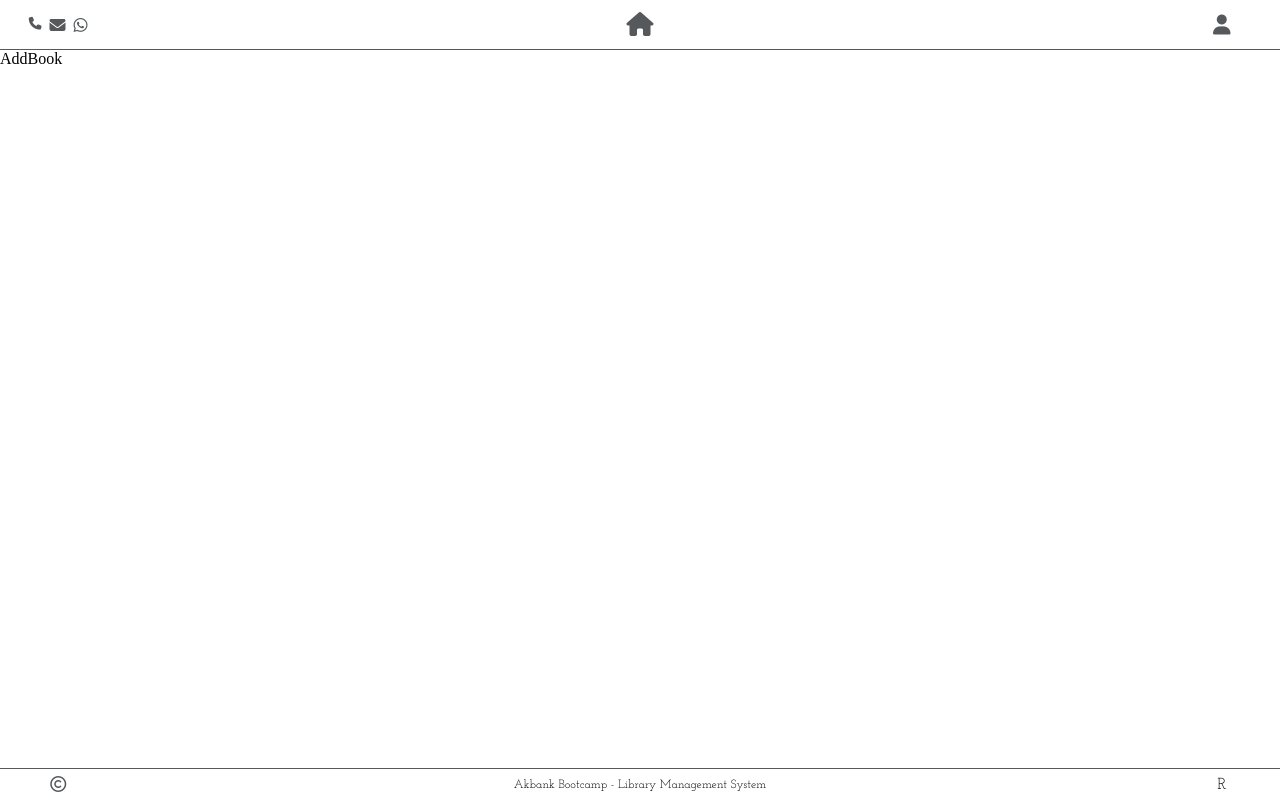
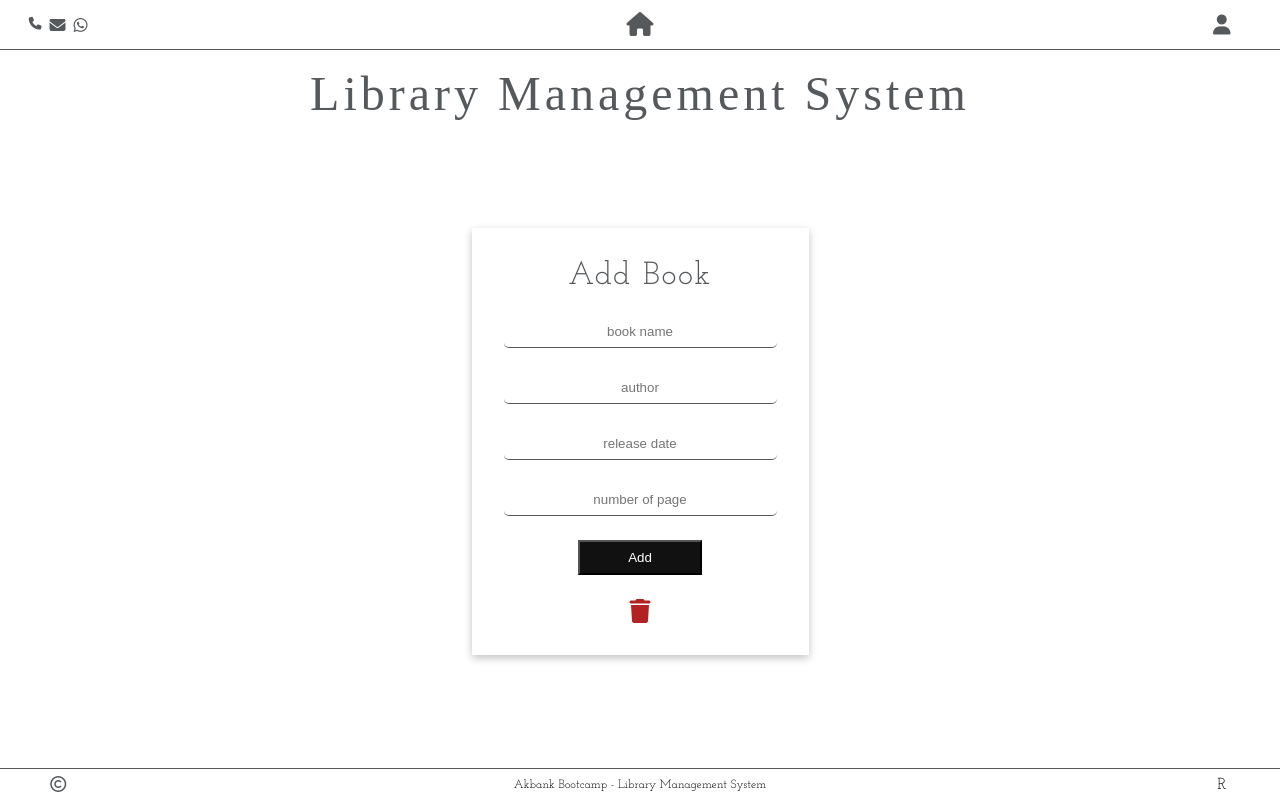
Before and after one commit to ibobey/Akbank-bootcamp-LMS, a React (Vite) app in the folder client/: page /add-book in a window 1280 px wide. Built offline with nearby package versions, Linux system fonts and the light colour scheme.

Commit message:
add book created

```diff
--- a/client/src/pages/add-book/AddBook.css
+++ b/client/src/pages/add-book/AddBook.css
@@ -0,0 +1,48 @@
+.page-add-book {
+  display: flex;
+  flex-direction: column;
+  justify-content: center;
+  align-items: center;
+  text-align: center;
+  font-family: "Josefin Slab", serif;
+  height: 80vh;
+}
+
+.page-add-book-container form {
+  display: flex;
+  flex-direction: column;
+  justify-content: center;
+  align-items: center;
+  text-align: center;
+  gap: 1.5rem;
+  box-shadow: rgba(0, 0, 0, 0.24) 0px 3px 8px;
+  padding: 2rem 2rem;
+}
+
+.page-add-book-container label {
+  color: var(--fcolor);
+  font-size: 2rem;
+  letter-spacing: 0.1rem;
+}
+
+.page-add-book-container input {
+  padding: 0.5rem 3rem;
+  border: none;
+  border-bottom: var(--fcolor) solid 1px;
+  border-radius: 5px;
+  text-align: center;
+}
+.page-add-book-container button {
+  padding: 0.5rem 3rem;
+}
+.page-add-book-container button {
+  padding: 0.5rem 3rem;
+  background-color: #111;
+  color: #fff;
+}
+
+.page-add-book-container i {
+  color: firebrick;
+  font-size: 1.5rem;
+  cursor: pointer;
+}
--- a/client/src/pages/add-book/AddBook.jsx
+++ b/client/src/pages/add-book/AddBook.jsx
@@ -1,7 +1,23 @@
 import "./AddBook.css";
-
+import Header from "../../components/header/Header";
 export default function AddBook() {
   return (
-    <div>AddBook</div>
-  )
+    <>
+      <Header />
+      <div className="page-add-book">
+        <div className="page-add-book-container">
+          <form>
+            <label>Add Book</label>
+            <input type="text" placeholder="book name" required />
+            <input type="text" placeholder="author" required />
+            <input type="date " placeholder="release date" />
+            <input type="text" placeholder="number of page" />
+
+            <button type="submit">Add</button>
+            <i className="fa-solid fa-trash"></i>
+          </form>
+        </div>
+      </div>
+    </>
+  );
 }
```
